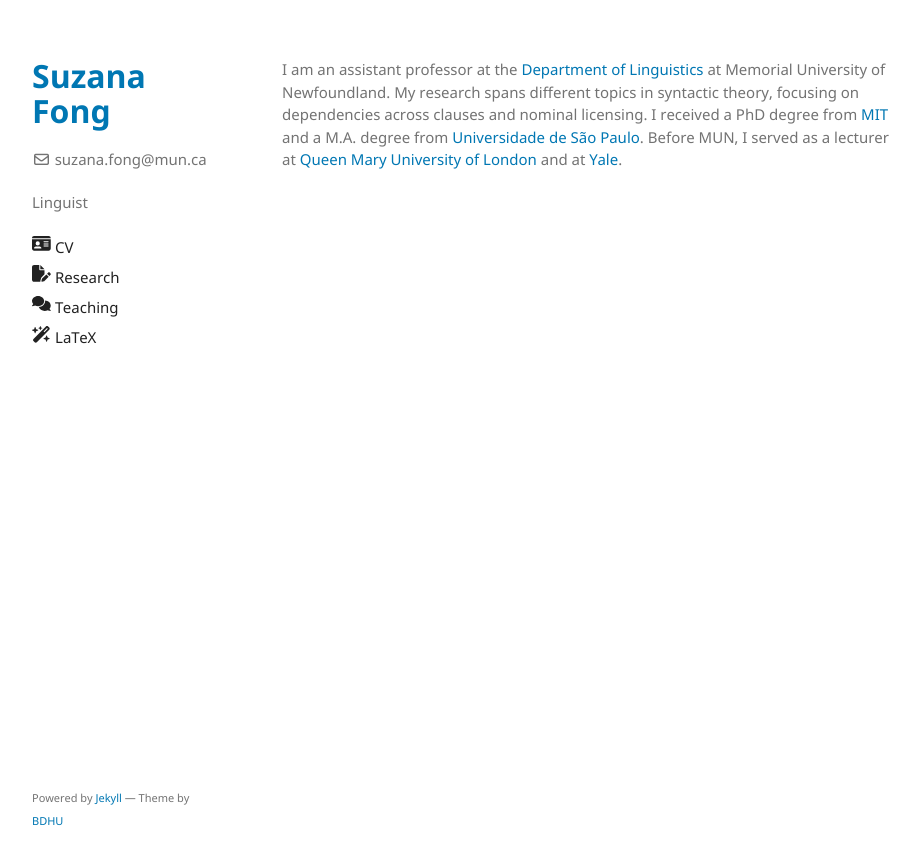
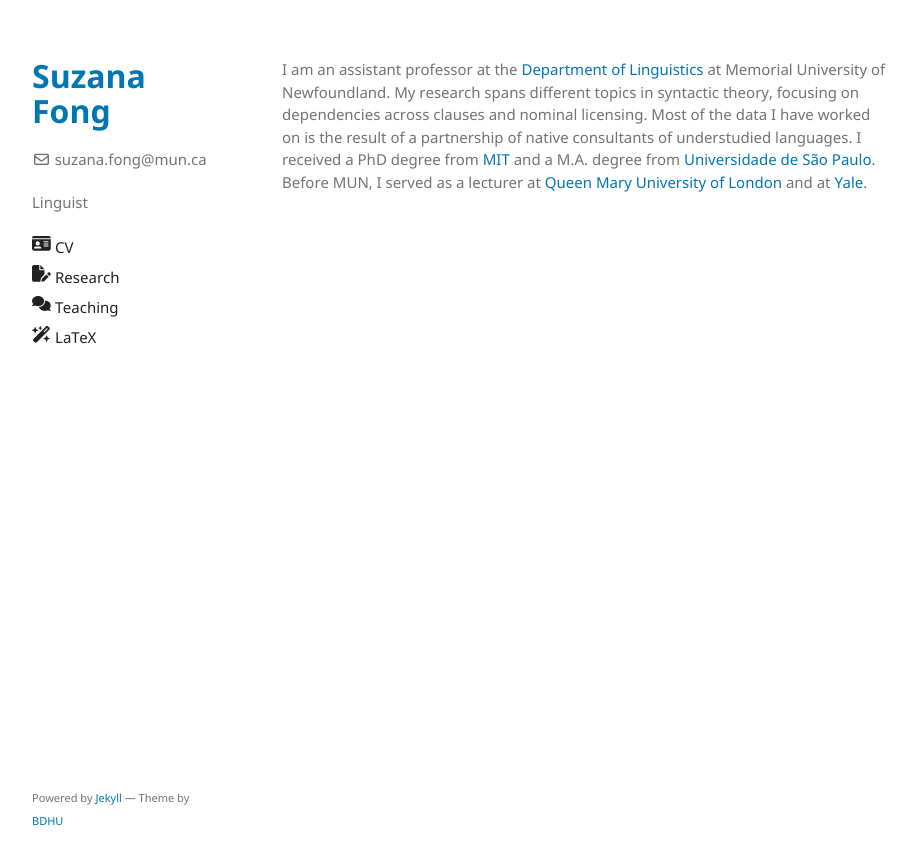
Before and after one commit to sznfng/sznfng.github.io, a Jekyll site: the page built from index.md, in a window 1280 px wide. Shown: the top 865 px of the page, without its empty margins (178-1098 px from the left). Built offline with Jekyll 4.4.1, drawn with Linux system fonts in a browser that asks for light colours.

Commit message:
Update index.md

```diff
--- a/index.md
+++ b/index.md
@@ -2,4 +2,4 @@
 layout: default
 ---
 
-I am an assistant professor at the [Department of Linguistics](https://www.mun.ca/linguistics/) at Memorial University of Newfoundland. My research spans different topics in syntactic theory, focusing on dependencies across clauses and nominal licensing. I received a PhD degree from [MIT](https://linguistics.mit.edu/) and a M.A. degree from [Universidade de São Paulo](https://linguistica.fflch.usp.br/). Before MUN, I served as a lecturer at [Queen Mary University of London](https://www.qmul.ac.uk/sllf/linguistics/) and at [Yale](https://ling.yale.edu/).
+I am an assistant professor at the [Department of Linguistics](https://www.mun.ca/linguistics/) at Memorial University of Newfoundland. My research spans different topics in syntactic theory, focusing on dependencies across clauses and nominal licensing. Most of the data I have worked on is the result of a partnership of native consultants of understudied languages. I received a PhD degree from [MIT](https://linguistics.mit.edu/) and a M.A. degree from [Universidade de São Paulo](https://linguistica.fflch.usp.br/). Before MUN, I served as a lecturer at [Queen Mary University of London](https://www.qmul.ac.uk/sllf/linguistics/) and at [Yale](https://ling.yale.edu/).
```
